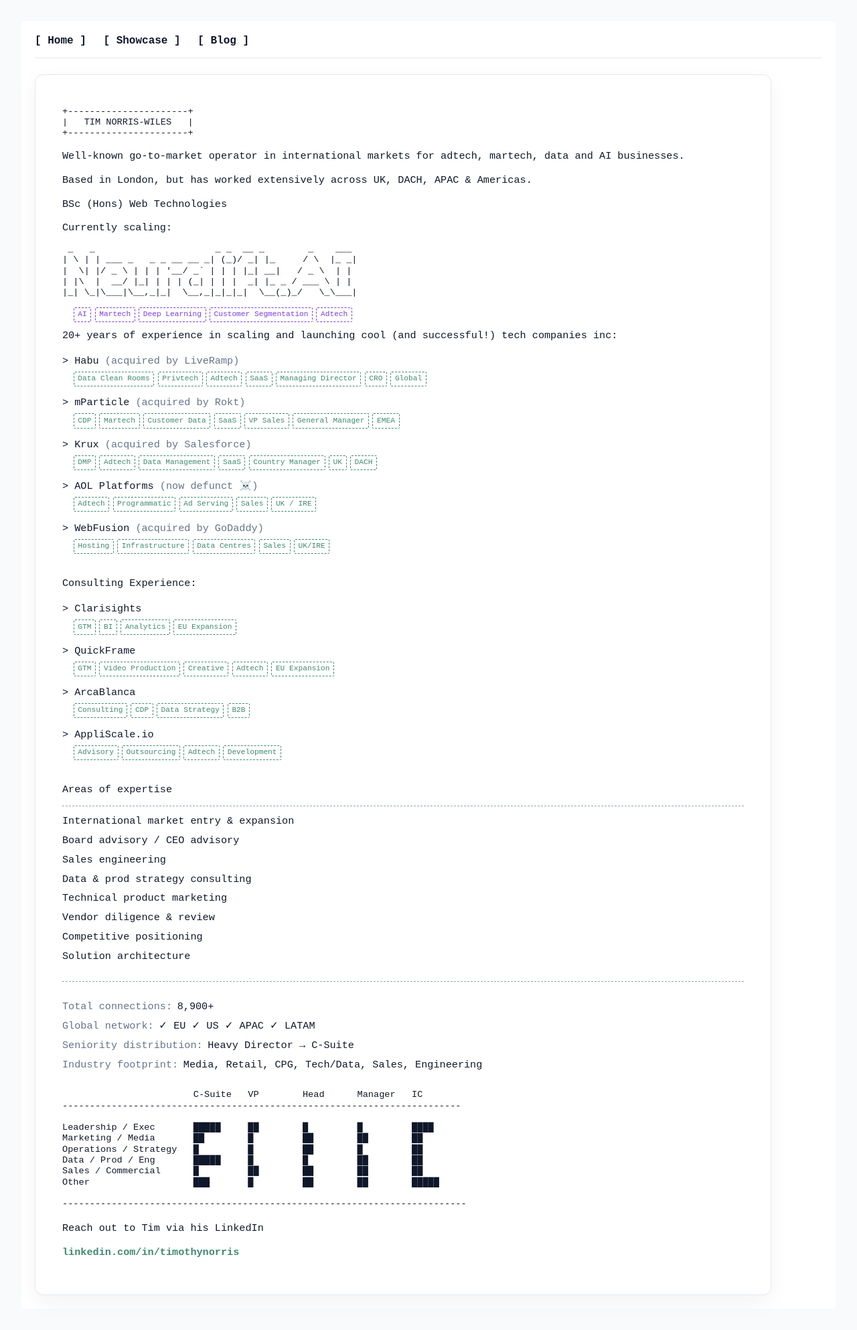
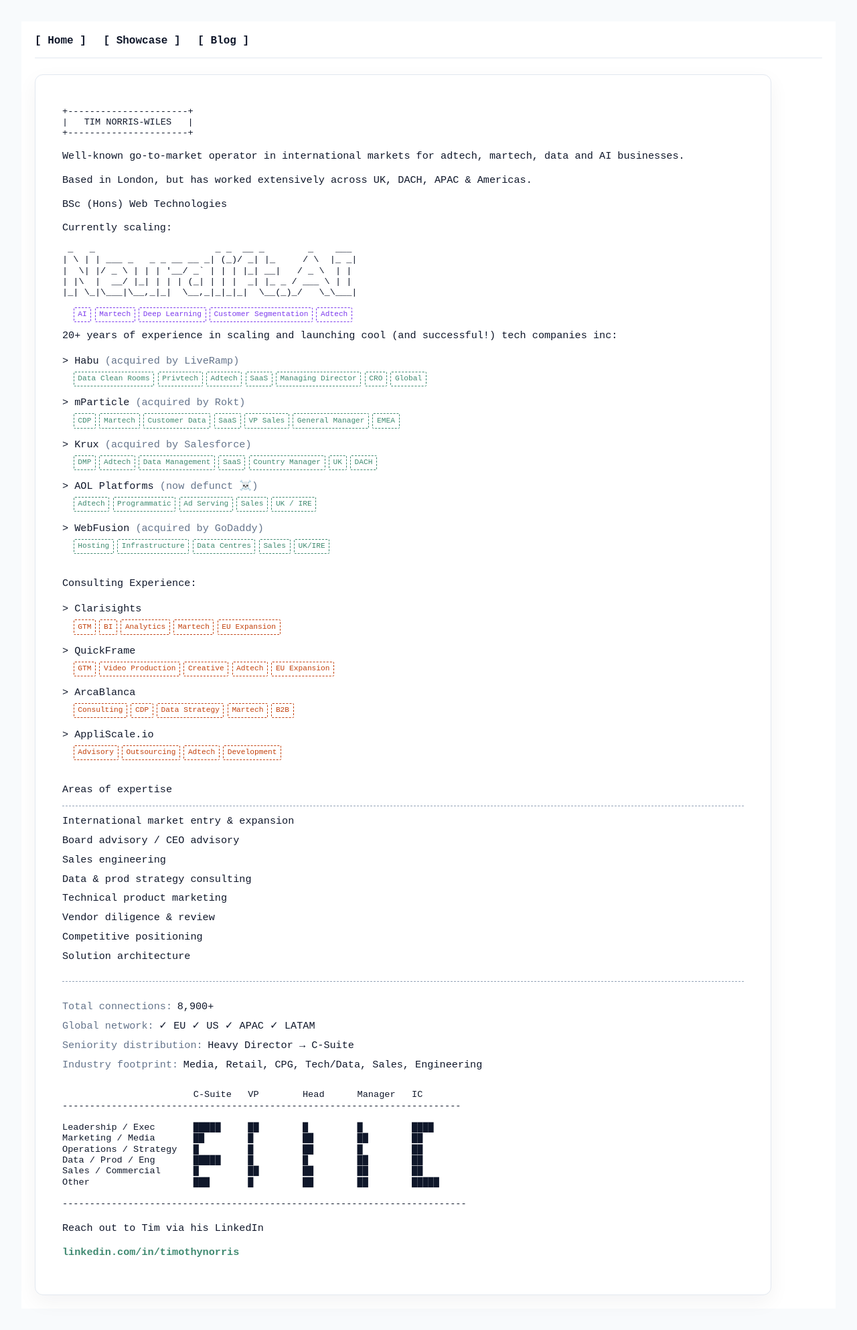
Before and after one commit to typedformiles/navvix, a Jekyll site: the page built from index.html, in a window 1280 px wide. Shown: the whole page at 67% size. Built offline with Jekyll 4.4.1, drawn with Linux system fonts in a browser that asks for light colours.

Commit message:
Add orange consulting tags and martech badges to Clarisights/ArcaBlanca
Consulting clients now have distinct orange dashed-border tags.
Added Martech tag to Clarisights and ArcaBlanca entries.

Co-Authored-By: Claude Opus 4.6 (1M context) <noreply@anthropic.com>

```diff
--- a/index.html
+++ b/index.html
@@ -47,16 +47,16 @@ title: Tim Norris-Wiles - Adtech, Martech & AI Consultant | GTM Operator in UK,
 
   <div class="term-list">
     <div class="term-item">&gt; Clarisights
-      <div class="term-tags"><span class="term-tag">GTM</span><span class="term-tag">BI</span><span class="term-tag">Analytics</span><span class="term-tag">EU Expansion</span></div>
+      <div class="term-tags"><span class="term-tag term-tag-consulting">GTM</span><span class="term-tag term-tag-consulting">BI</span><span class="term-tag term-tag-consulting">Analytics</span><span class="term-tag term-tag-consulting">Martech</span><span class="term-tag term-tag-consulting">EU Expansion</span></div>
     </div>
     <div class="term-item">&gt; QuickFrame
-      <div class="term-tags"><span class="term-tag">GTM</span><span class="term-tag">Video Production</span><span class="term-tag">Creative</span><span class="term-tag">Adtech</span><span class="term-tag">EU Expansion</span></div>
+      <div class="term-tags"><span class="term-tag term-tag-consulting">GTM</span><span class="term-tag term-tag-consulting">Video Production</span><span class="term-tag term-tag-consulting">Creative</span><span class="term-tag term-tag-consulting">Adtech</span><span class="term-tag term-tag-consulting">EU Expansion</span></div>
     </div>
     <div class="term-item">&gt; ArcaBlanca
-      <div class="term-tags"><span class="term-tag">Consulting</span><span class="term-tag">CDP</span><span class="term-tag">Data Strategy</span><span class="term-tag">B2B</span></div>
+      <div class="term-tags"><span class="term-tag term-tag-consulting">Consulting</span><span class="term-tag term-tag-consulting">CDP</span><span class="term-tag term-tag-consulting">Data Strategy</span><span class="term-tag term-tag-consulting">Martech</span><span class="term-tag term-tag-consulting">B2B</span></div>
     </div>
     <div class="term-item">&gt; AppliScale.io
-      <div class="term-tags"><span class="term-tag">Advisory</span><span class="term-tag">Outsourcing</span><span class="term-tag">Adtech</span><span class="term-tag">Development</span></div>
+      <div class="term-tags"><span class="term-tag term-tag-consulting">Advisory</span><span class="term-tag term-tag-consulting">Outsourcing</span><span class="term-tag term-tag-consulting">Adtech</span><span class="term-tag term-tag-consulting">Development</span></div>
     </div>
   </div>
 
--- a/style.css
+++ b/style.css
@@ -396,6 +396,11 @@ a:focus-visible {
   border-color: #7c3aed;
 }
 
+.terminal .term-tag-consulting {
+  color: #c2410c;
+  border-color: #c2410c;
+}
+
 .terminal .term-rule {
   border-top: 1px dashed #94a3b8;
   margin: 0.5em 0;
```
